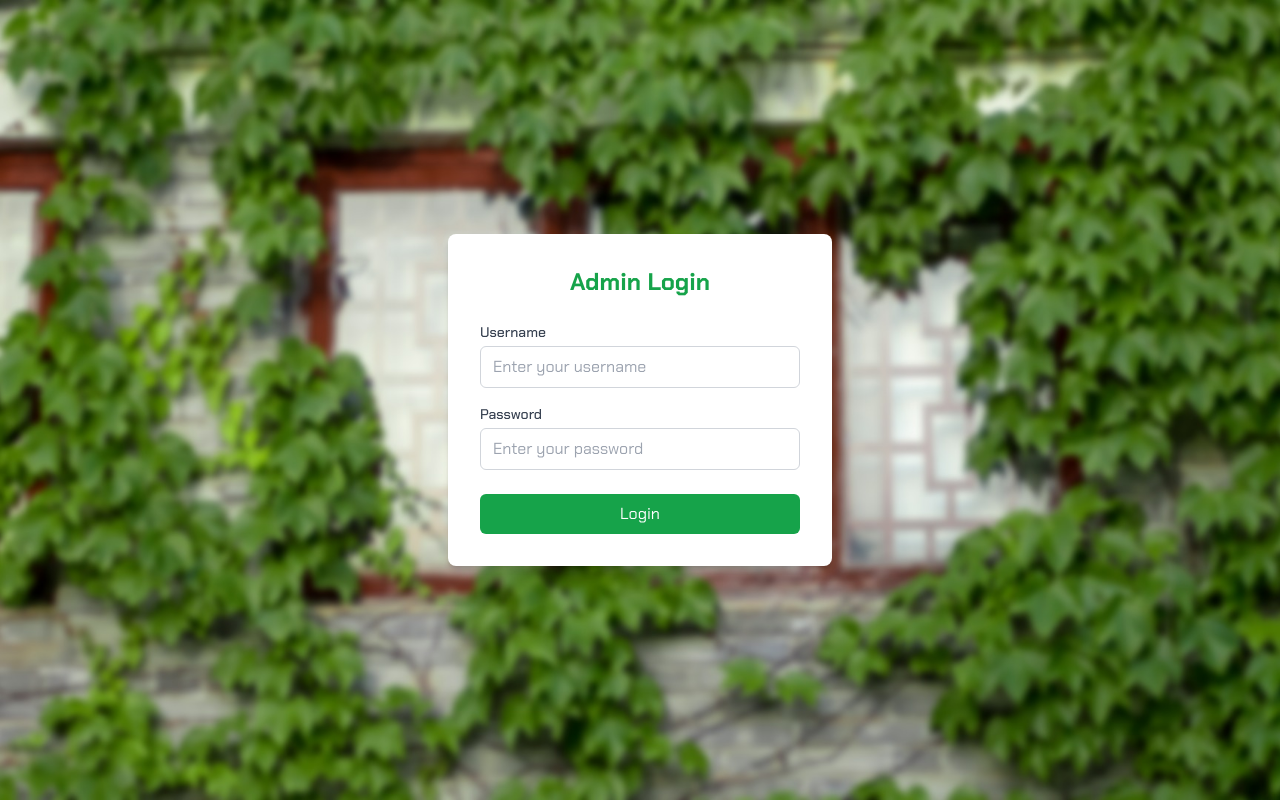
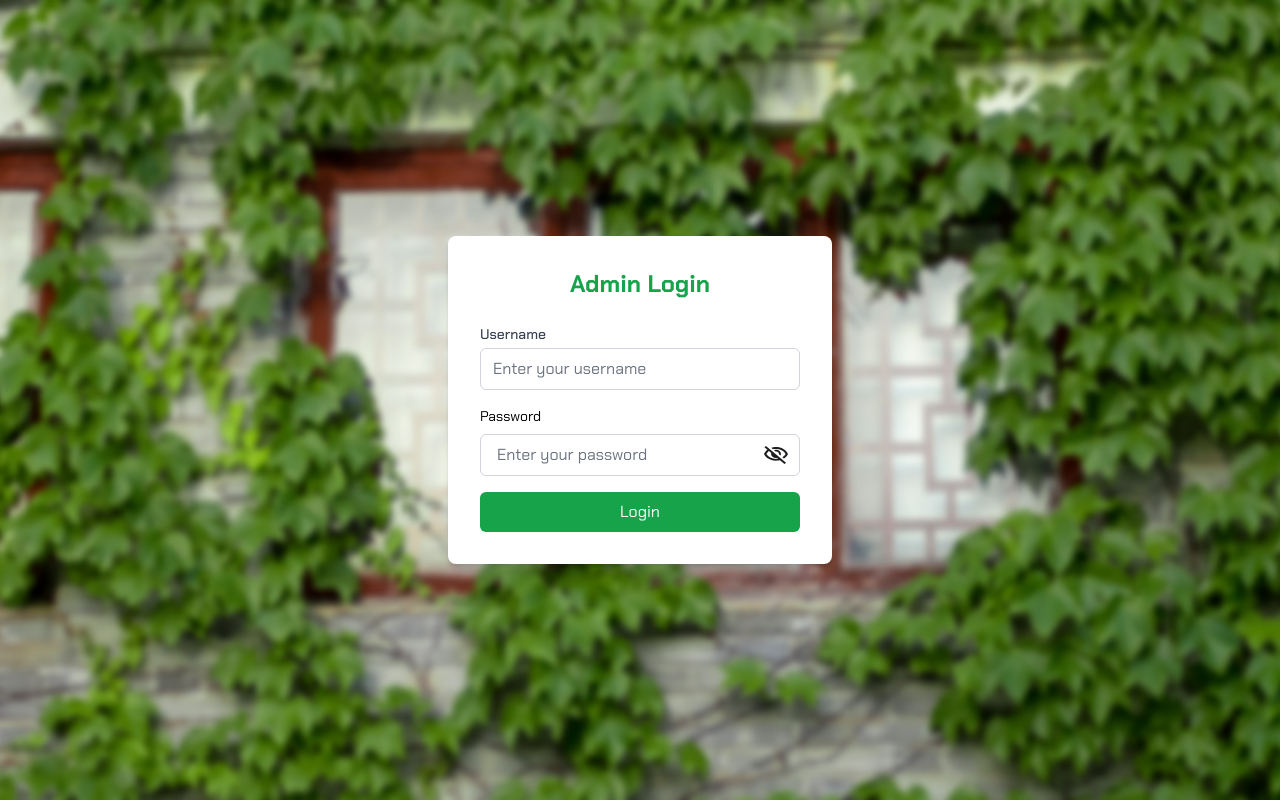
Before and after one commit to samssiams/Protecture, a Next.js app: page /admin/login-admin in a window 1280 px wide. Built offline with nearby package versions, Linux system fonts and the light colour scheme.

Commit message:
final report

```diff
--- a/pages/admin/flagged-admin.js
+++ b/pages/admin/flagged-admin.js
@@ -7,6 +7,7 @@ export default function FlaggedAdmin() {
   const [searchQuery, setSearchQuery] = useState("");
   const [loading, setLoading] = useState(true);
   const [modalData, setModalData] = useState(null); // For modal confirmation
+  const [successModalVisible, setSuccessModalVisible] = useState(false); // State for success modal
 
   useEffect(() => {
     const fetchReports = async () => {
@@ -16,12 +17,6 @@ export default function FlaggedAdmin() {
           throw new Error("Failed to fetch reports");
         }
         const data = await response.json();
-
-        // Log the postId for each report
-        data.reports.forEach((report, index) => {
-          console.log(`Report ${index + 1} - Post ID:`, report.postId);
-        });
-
         setReports(data.reports);
         setLoading(false);
       } catch (error) {
@@ -34,40 +29,37 @@ export default function FlaggedAdmin() {
   }, []);
 
   const handleSuspendPost = async (postId, reportId) => {
-    // Log both postId and reportId for debugging
-    console.log(`postId: ${postId}, reportId: ${reportId}`);
-
     if (!postId || !reportId) {
-      console.error("Post ID or Report ID is undefined or invalid."); // Log undefined ID error
+      console.error("Post ID or Report ID is undefined or invalid.");
       return;
     }
 
     try {
-      const response = await fetch("/api/admin/suspend-post", { // Updated endpoint
+      const response = await fetch("/api/admin/suspend-post", {
         method: "POST",
         headers: {
           "Content-Type": "application/json",
         },
-        body: JSON.stringify({ postId, reportId }), // Send both postId and reportId
+        body: JSON.stringify({ postId, reportId }),
       });
 
       if (!response.ok) {
         const errorData = await response.json();
-        throw new Error(errorData.error || "Failed to suspend user");
+        throw new Error(errorData.error || "Failed to suspend post");
       }
 
       const data = await response.json();
-
-      console.log("Suspension successful:", data); // Log success
+      console.log("Suspension successful:", data);
 
       // Remove the report from the list after successful suspension
       setReports((prevReports) =>
         prevReports.filter((report) => report.reportId !== reportId)
       );
 
-      setModalData(null); // Close modal
+      setModalData(null); // Close confirmation modal
+      setSuccessModalVisible(true); // Show success modal
     } catch (error) {
-      console.error("Error suspending post:", error); // Log any errors
+      console.error("Error suspending post:", error);
     }
   };
 
@@ -87,7 +79,7 @@ export default function FlaggedAdmin() {
           <div className="mb-6">
             <input
               type="text"
-              placeholder="Search reports by reporter, reported user, or reason..."
+              placeholder="Search reports by reporter, reported post, or reason..."
               value={searchQuery}
               onChange={(e) => setSearchQuery(e.target.value)}
               className="w-full px-4 py-2 border border-gray-300 rounded-md focus:outline-none focus:ring-2 focus:ring-green-500 text-black placeholder-gray-500"
@@ -105,9 +97,9 @@ export default function FlaggedAdmin() {
               <p className="text-gray-500">Loading...</p>
             ) : filteredReports.length > 0 ? (
               <div className="space-y-4">
-                {filteredReports.map((report, index) => (
+                {filteredReports.map((report) => (
                   <div
-                    key={report.reportId} // Use reportId as key
+                    key={report.reportId}
                     className="flex items-center justify-between bg-gray-100 px-4 py-2 rounded-lg"
                   >
                     <div>
@@ -122,10 +114,10 @@ export default function FlaggedAdmin() {
                     <button
                       onClick={() => {
                         setModalData(report);
-                      }} // Open modal with report data
+                      }}
                       className="bg-red-500 text-white font-bold px-4 py-2 rounded-md hover:bg-red-600"
                     >
-                      Suspend User
+                      Suspend Post
                     </button>
                   </div>
                 ))}
@@ -145,17 +137,13 @@ export default function FlaggedAdmin() {
             </p>
             <div className="mt-4 flex justify-end space-x-4">
               <button
-                onClick={() => {
-                  setModalData(null);
-                }} // Close modal
+                onClick={() => setModalData(null)}
                 className="px-4 py-2 bg-gray-300 rounded-md text-black font-bold"
               >
                 Cancel
               </button>
               <button
-                onClick={() => {
-                  handleSuspendPost(modalData.postId, modalData.reportId); // Pass both postId and reportId
-                }} // Suspend user
+                onClick={() => handleSuspendPost(modalData.postId, modalData.reportId)}
                 className="px-4 py-2 bg-red-500 text-white rounded-md font-bold"
               >
                 Yes, Suspend
@@ -164,6 +152,19 @@ export default function FlaggedAdmin() {
           </div>
         </div>
       )}
+      {successModalVisible && (
+        <div className="fixed inset-0 flex items-center justify-center bg-black bg-opacity-50 z-50">
+          <div className="bg-white p-6 rounded-lg text-center">
+            <h3 className="text-lg font-bold mb-4 text-green-500">Successfully Suspended Post</h3>
+            <button
+              onClick={() => setSuccessModalVisible(false)}
+              className="px-4 py-2 bg-green-500 text-white rounded-md hover:bg-green-600 font-bold"
+            >
+              Close
+            </button>
+          </div>
+        </div>
+      )}
     </div>
   );
 }
--- a/pages/admin/login-admin.js
+++ b/pages/admin/login-admin.js
@@ -1,26 +1,30 @@
-// components/LoginAdmin.js
-
 import React, { useState } from 'react';
+import Image from 'next/image';
 import { signIn } from 'next-auth/react';
 import { useRouter } from 'next/router';
 
 const LoginAdmin = () => {
   const [username, setUsername] = useState('');
   const [password, setPassword] = useState('');
+  const [showPassword, setShowPassword] = useState(false);
   const [error, setError] = useState('');
   const [isModalVisible, setIsModalVisible] = useState(false);
-  const [isLoading, setIsLoading] = useState(false); // New state for loading
+  const [isLoading, setIsLoading] = useState(false);
   const router = useRouter();
+
+  const togglePasswordVisibility = () => {
+    setShowPassword((prevState) => !prevState);
+  };
 
   const handleLogin = async (e) => {
     e.preventDefault();
     setError('');
     setIsModalVisible(false);
-    setIsLoading(true); // Start loading
+    setIsLoading(true);
 
     try {
       const result = await signIn('credentials', {
-        redirect: false, // Prevent automatic redirection
+        redirect: false,
         username,
         password,
       });
@@ -32,21 +36,20 @@ const LoginAdmin = () => {
           setError(result.error || 'Login failed');
         }
       } else {
-        // After successful sign-in, fetch the session to get user role
         const sessionRes = await fetch('/api/auth/session');
         const session = await sessionRes.json();
 
         if (session?.user?.role === 'admin') {
           router.push('/admin/users-admin');
         } else {
-          router.push('/'); // Fallback to home if not admin
+          router.push('/');
         }
       }
     } catch (err) {
       console.error('Error during login request:', err);
       setError('An error occurred. Please try again.');
     } finally {
-      setIsLoading(false); // End loading
+      setIsLoading(false);
     }
   };
 
@@ -58,37 +61,56 @@ const LoginAdmin = () => {
       <div className="bg-white shadow-md rounded-lg p-8 max-w-sm w-full">
         <h2 className="text-2xl font-semibold text-center text-green-600 mb-6">Admin Login</h2>
         <form onSubmit={handleLogin}>
+          {/* Username Field */}
           <div className="mb-4">
             <label className="block text-sm font-medium text-gray-700" htmlFor="username">Username</label>
             <input
               type="text"
               id="username"
-              className="w-full px-3 py-2 mt-1 border rounded-md text-black focus:ring-green-500 focus:border-green-500 border-gray-300"
+              className="w-full px-3 py-2 mt-1 border rounded-md text-black placeholder-gray-500 focus:ring-green-500 focus:border-green-500 border-gray-300"
               placeholder="Enter your username"
               value={username}
               onChange={(e) => setUsername(e.target.value)}
               required
             />
           </div>
-          <div className="mb-6">
-            <label className="block text-sm font-medium text-gray-700" htmlFor="password">Password</label>
+
+          {/* Password Field with Toggle */}
+          <div className="mb-4">
+            <label className="block text-black text-sm mb-2">Password</label>
+            <div className="relative">
               <input
-              type="password"
-              id="password"
-              className="w-full px-3 py-2 mt-1 border rounded-md text-black focus:ring-green-500 focus:border-green-500 border-gray-300"
+                type={showPassword ? "text" : "password"}
                 placeholder="Enter your password"
                 value={password}
                 onChange={(e) => setPassword(e.target.value)}
+                className="w-full px-4 py-2 border rounded-md text-black placeholder-gray-500 focus:ring-green-500 focus:border-green-500 border-gray-300"
                 required
               />
+              <button
+                type="button"
+                className="absolute inset-y-0 right-3 flex items-center"
+                onClick={togglePasswordVisibility}
+              >
+                <Image
+                  src={
+                    showPassword ? "/svg/password_on.svg" : "/svg/password_off.svg"
+                  }
+                  alt="Toggle Password Visibility"
+                  width={24}
+                  height={24}
+                />
+              </button>
             </div>
+          </div>
+
           {error && <p className="text-red-600 text-sm mb-4">{error}</p>}
           <button
             type="submit"
             className={`w-full py-2 text-white bg-green-600 rounded-md hover:bg-green-700 focus:ring-2 focus:ring-green-500 focus:outline-none flex items-center justify-center ${
               isLoading ? 'opacity-50 cursor-not-allowed' : ''
             }`}
-            disabled={isLoading} // Disable button when loading
+            disabled={isLoading}
           >
             {isLoading && (
               <svg
@@ -117,7 +139,6 @@ const LoginAdmin = () => {
         </form>
       </div>
 
-      {/* Modal for Non-Admin Users */}
       {isModalVisible && (
         <div className="fixed inset-0 flex items-center justify-center bg-black bg-opacity-50">
           <div className="bg-white p-6 rounded-lg shadow-lg">
```
Lines whose indentation alone changed are shown as unchanged.
